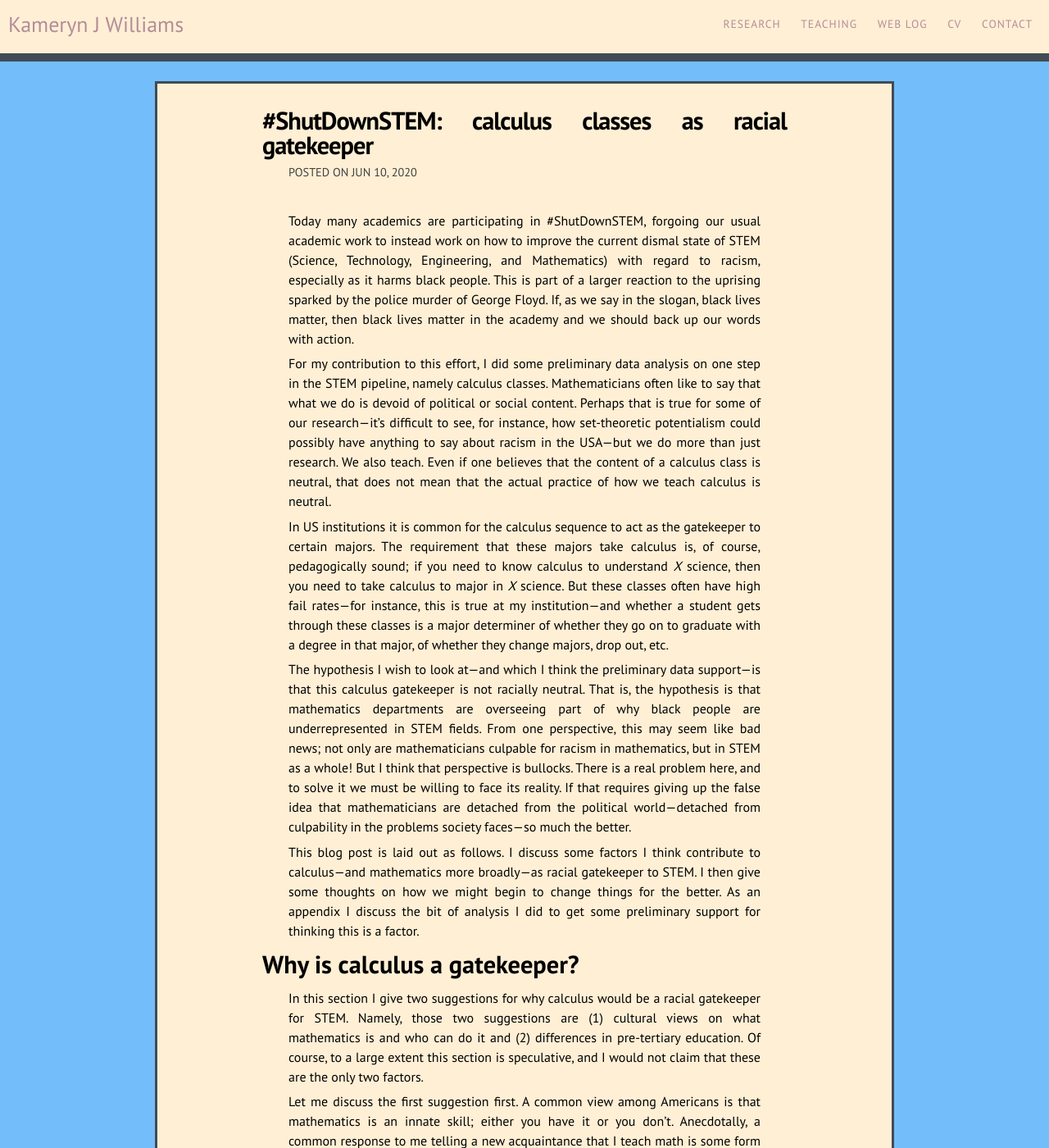
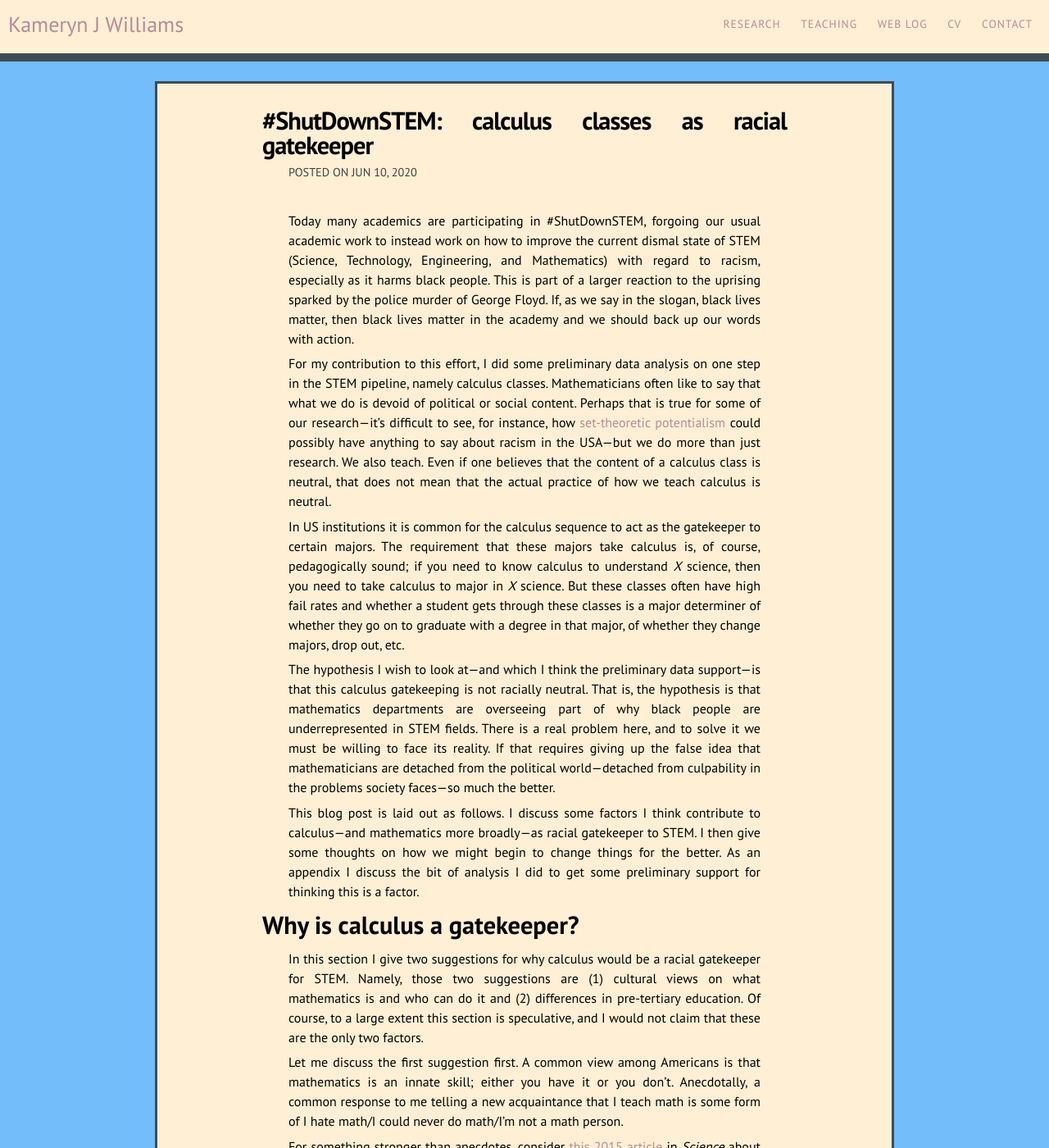
Before and after one commit to kamerynjw/kamerynjw.github.io, a Jekyll site: the page built from _posts/2020-06-10-shutdownSTEM.md, in a window 1280 px wide and 1400 px high. Shown: the whole window at 82% size. Built offline with Jekyll 4.4.1, drawn with Linux system fonts in a browser that asks for light colours; nearby versions of some CDN libraries; some of the changed text lies outside the part shown.

Commit message:
thnx herbie

```diff
--- a/_posts/2020-06-10-shutdownSTEM.md
+++ b/_posts/2020-06-10-shutdownSTEM.md
@@ -7,11 +7,11 @@
 Today many academics are participating in #ShutDownSTEM, forgoing our usual academic work to instead work on how to improve the current dismal state of STEM (Science, Technology, Engineering, and Mathematics) with regard to racism, especially as it harms black people. This is part of a larger reaction to the uprising sparked by the police murder of George Floyd. If, as we say in the slogan, black lives matter, then black lives matter in the academy and we should back up our words with action.
 <!--more-->
 
-For my contribution to this effort, I did some preliminary data analysis on one step in the STEM pipeline, namely calculus classes. Mathematicians often like to say that what we do is devoid of political or social content. Perhaps that is true for some of our research—it's difficult to see, for instance, how set-theoretic potentialism could possibly have anything to say about racism in the USA—but we do more than just research. We also teach. Even if one believes that the content of a calculus class is neutral, that does not mean that the actual practice of how we teach calculus is neutral.
+For my contribution to this effort, I did some preliminary data analysis on one step in the STEM pipeline, namely calculus classes. Mathematicians often like to say that what we do is devoid of political or social content. Perhaps that is true for some of our research—it's difficult to see, for instance, how [set-theoretic potentialism]({{ site.baseurl }}/research/pubs/universal-finite-sequence/) could possibly have anything to say about racism in the USA—but we do more than just research. We also teach. Even if one believes that the content of a calculus class is neutral, that does not mean that the actual practice of how we teach calculus is neutral.
 
-In US institutions it is common for the calculus sequence to act as the gatekeeper to certain majors. The requirement that these majors take calculus is, of course, pedagogically sound; if you need to know calculus to understand *X* science, then you need to take calculus to major in *X* science. But these classes often have high fail rates—for instance, this is true at my institution—and whether a student gets through these classes is a major determiner of whether they go on to graduate with a degree in that major, of whether they change majors, drop out, etc.
+In US institutions it is common for the calculus sequence to act as the gatekeeper to certain majors. The requirement that these majors take calculus is, of course, pedagogically sound; if you need to know calculus to understand *X* science, then you need to take calculus to major in *X* science. But these classes often have high fail rates and whether a student gets through these classes is a major determiner of whether they go on to graduate with a degree in that major, of whether they change majors, drop out, etc.
 
-The hypothesis I wish to look at—and which I think the preliminary data support—is that this calculus gatekeeper is not racially neutral. That is, the hypothesis is that mathematics departments are overseeing part of why black people are underrepresented in STEM fields. From one perspective, this may seem like bad news; not only are mathematicians culpable for racism in mathematics, but in STEM as a whole! But I think that perspective is bullocks. There is a real problem here, and to solve it we must be willing to face its reality. If that requires giving up the false idea that mathematicians are detached from the political world—detached from culpability in the problems society faces—so much the better.
+The hypothesis I wish to look at—and which I think the preliminary data support—is that this calculus gatekeeping is not racially neutral. That is, the hypothesis is that mathematics departments are overseeing part of why black people are underrepresented in STEM fields. There is a real problem here, and to solve it we must be willing to face its reality. If that requires giving up the false idea that mathematicians are detached from the political world—detached from culpability in the problems society faces—so much the better.
 
 This blog post is laid out as follows. I discuss some factors I think contribute to calculus—and mathematics more broadly—as racial gatekeeper to STEM. I then give some thoughts on how we might begin to change things for the better. As an appendix I discuss the bit of analysis I did to get some preliminary support for thinking this is a factor.
 
@@ -50,16 +50,9 @@
 
 Another way to address the math requires innate talent myth is in how we communicate to our students. Let me use myself as a cautionary example. In teaching calculus, the occasional clever trick comes up. For instance, to determine the derivative of the sine function you can use a trig identity. I want my students to see that there is a logic behind the rule for the derivative, that mathematics consists of structured understanding not just random facts. But I also want to communicate to them they are not expected to reproduce this sort of clever trick on exams (as otherwise they spend time worrying about rather than studying what they do need to know). A way I've handled this is to make an off-hand comment like "How would you think of this trick? Well a clever person figured it out once and we can use his work and see that the logic is sound without needing to reproduce his thought process." I now think, after reflecting in the course of writing this blog post, that this has the side effect of reinforcing the math requires innate talent myth, and so will have to have a new way to handle this sort of thing.
 
-More generally, I think that as mathematics instructors we need to be cautious about the values and assumptions we communicate. We should strive to communicate that mathematics is a learned skill. It is hard, but it is something that with time and effort you can learn. You do not need to be a genius—read: smart white dude—to succeed in mathematics.
+More generally, I think that as mathematics instructors we need to be cautious about the values and assumptions we communicate. We should strive to communicate that mathematics is a learned skill. It is hard, but it is something that with time and effort you can learn. Mathematics is a collective human endeavor. It is not and should not be the exclusive domain of smart white dudes.
 
-----
-
-Having written all this, it feels inadequate. If the solution were so easy surely we would've solved racism in mathematics already. But a moment's more reflection reveals that this is unfair.
-
-As I said, the problems are big, bigger than just what happens in mathematics departments. But my hope is that enough people starting small, attacking different facets of the bigger issue, can together have an effect. I chose to focus on calculus as a racial gatekeeper, others chose to focus on other facets. I hope that my comments here are helpful. Either way, what I've suggested is just a small piece. You should also listen to what others have to say, most especially black mathematicians, and other marginalized groups within mathematics. Beyond valuing fairness and anti-racism, it's an epistemic issue. They are in a better position to understand what's going on.
-
-Black lives matter. Black mathematicians matter. Let's try to act like it, and not just say it.
-
+Black lives matter. Black mathematicians matter. Let’s try to act like it, and not just say it.
 
 ----
 
```
Also changed, not shown: other parts of _posts/2020-06-10-shutdownSTEM.md (+1 -1 lines).
